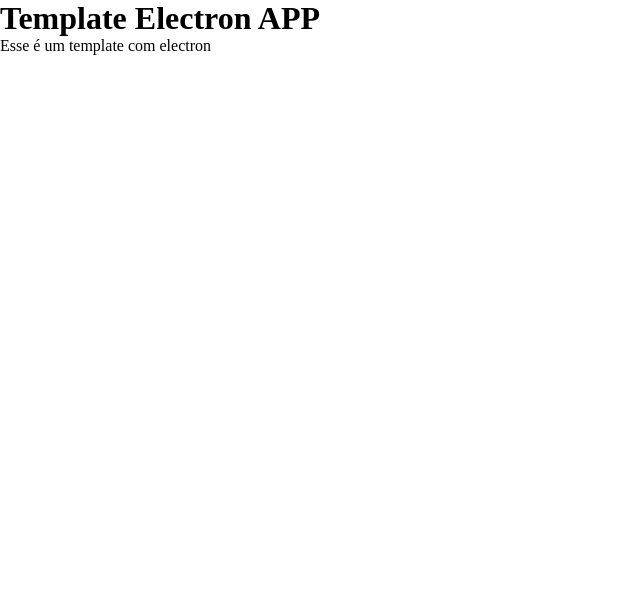
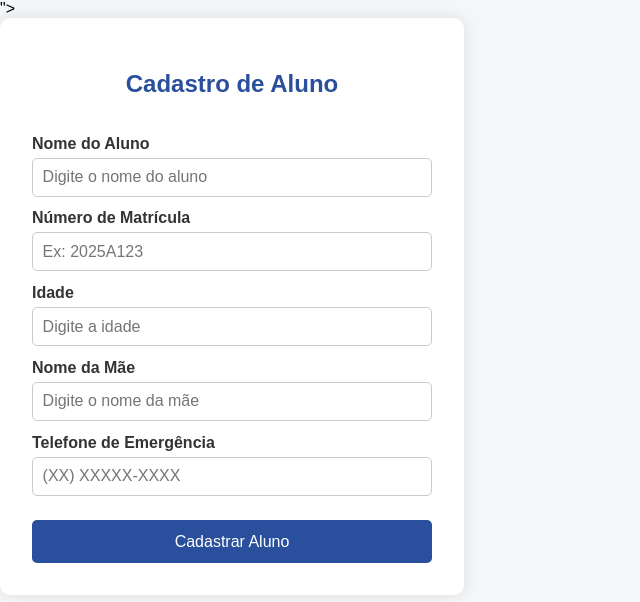
Before and after one commit to Gisele529/atividade-escola-electron, an Electron app: page src/pages/index.html in a window 800 px wide. Shown: the whole page, without its empty margins (0-640 px from the left). Drawn offline with Linux system fonts and the light colour scheme; files that its build step writes are made by us from their sources.

Commit message:
atividade-escola-electron

```diff
--- a/src/js/script.js
+++ b/src/js/script.js
@@ -0,0 +1,31 @@
+var listaAlunos = []
+var formVar = document.getElementById("form-cadastro")
+
+function cadastrarAluno(evento) {
+evento.preventDefault()
+
+var inputNome = document.getElementById("nome").value
+var inputMatricula = document.getElementById("matricula").value
+var inputIdade = document.getElementById("idade").value
+var inputMae = document.getElementById("mae").value
+var inputTelefone = document.getElementById("telefone").value
+
+var objetoAluno = {
+  nome: inputNome,
+  matricula: inputMatricula,
+  idade: inputIdade,
+  mae: inputMae,
+  telefone: inputTelefone
+
+
+}
+
+
+listaAlunos.push(objetoAluno)
+console.log(listaAlunos)
+
+evento.target.reset()
+
+}
+
+formVar.addEventListener("submit", cadastrarAluno )
--- a/src/pages/index.html
+++ b/src/pages/index.html
@@ -5,21 +5,31 @@
     <meta name="viewport" content="width=device-width, initial-scale=1.0">
     <title>Template Electron APP</Template></title>
 
-    <link rel="stylesheet" href="styles.css">
+    <link rel="stylesheet" href=../styles/styles.css>">
 
 </head>
 <body>
-    <h1> Template Electron APP</h1>
- Esse é um template com electron
+ <div class="form-container">
+    <h2>Cadastro de Aluno</h2>
 
-<!-- Arquivo para manipular o DOM -->
-<script src="../js/script.js"></script>
+    <form id="form-cadastro">
+      <label for="nome">Nome do Aluno</label>
+      <input type="text" id="nome" placeholder="Digite o nome do aluno" required />
 
+      <label for="matricula">Número de Matrícula</label>
+      <input type="text" id="matricula" placeholder="Ex: 2025A123" required />
 
+      <label for="idade">Idade</label>
+      <input type="number" id="idade" placeholder="Digite a idade" required />
 
+      <label for="mae">Nome da Mãe</label>
+      <input type="text" id="mae" placeholder="Digite o nome da mãe" required />
 
+      <label for="telefone">Telefone de Emergência</label>
+      <input type="tel" id="telefone" placeholder="(XX) XXXXX-XXXX" required />
 
-
-
+      <button type="submit">Cadastrar Aluno</button>
+    </form>
+  </div>
+   <script src="../js/script.js"></script>
 </body>
-</html>
--- a/src/styles/styles.css
+++ b/src/styles/styles.css
@@ -1,5 +1,69 @@
-* {
-    margin: 0; /* Espaçamentos externos */
-    padding: 0; /* Espaçamentos internos */
-    box-sizing: border-box; /* tamanho da caixa */
+body {
+  font-family: Arial, sans-serif;
+  background-color: #f4f6f8;
+  margin: 0;
+  padding: 0;
 }
+
+.centered {
+  display: flex;
+  justify-content: center;
+  align-items: center;
+  height: 100vh;
+}
+
+.form-container {
+  background-color: white;
+  padding: 2rem;
+  border-radius: 10px;
+  box-shadow: 0 0 15px rgba(0,0,0,0.1);
+  width: 100%;
+  max-width: 400px;
+}
+
+h2 {
+  text-align: center;
+  color: #2a4f9c;
+  margin-bottom: 1.5rem;
+}
+
+form {
+  display: flex;
+  flex-direction: column;
+}
+
+label {
+  margin-top: 0.8rem;
+  font-weight: bold;
+  color: #333;
+}
+
+input {
+  padding: 0.6rem;
+  font-size: 1rem;
+  border: 1px solid #ccc;
+  border-radius: 5px;
+  margin-top: 0.3rem;
+}
+
+button {
+  margin-top: 1.5rem;
+  padding: 0.8rem;
+  background-color: #2a4f9c;
+  color: white;
+  font-size: 1rem;
+  border: none;
+  border-radius: 5px;
+  cursor: pointer;
+}
+
+button:hover {
+  background-color: #1c3877;
+}
+
+.success-msg {
+  margin-top: 1rem;
+  color: green;
+  font-weight: bold;
+  text-align: center;
+}
```
